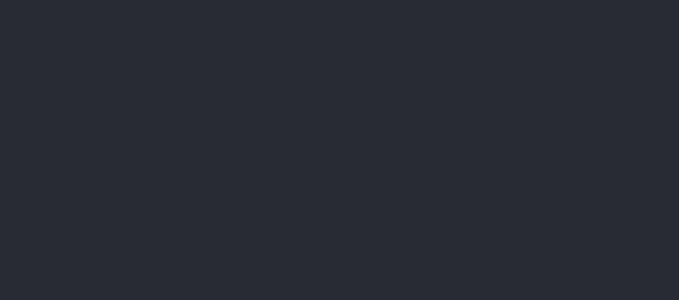
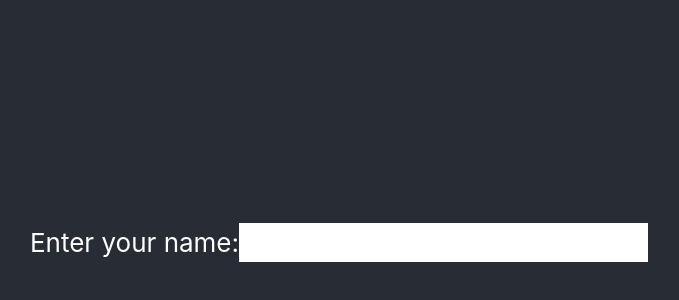
Before and after one commit to cashieeetime/mi449_final, a React (Create React App) app: page / in a window 1280 px wide. Shown: the part 158-458 px from the top of the page, without its empty margins (301-980 px from the left). Built offline with nearby package versions, Linux system fonts and the light colour scheme.

Commit message:
form testing

```diff
--- a/src/App.js
+++ b/src/App.js
@@ -7,6 +7,8 @@ function MyForm() {
   const [name, setName] = useState("");
 
   return (
+    <div className="App">
+      <header className="App-header">
         <form>
           <label>Enter your name:
             <input
@@ -16,6 +18,8 @@ function MyForm() {
             />
           </label>
         </form>
+      </header>
+    </div>
   )
 }
 
@@ -23,13 +27,7 @@ const root = ReactDOM.createRoot(document.getElementById('root'));
 root.render(<MyForm />);
 
 function App() {
-  return (
-    <div className="App">
-      <header className="App-header">
-
-      </header>
-    </div>
-  );
+  return MyForm()
 }
 
 export default App;
```
Lines whose indentation alone changed are shown as unchanged.
